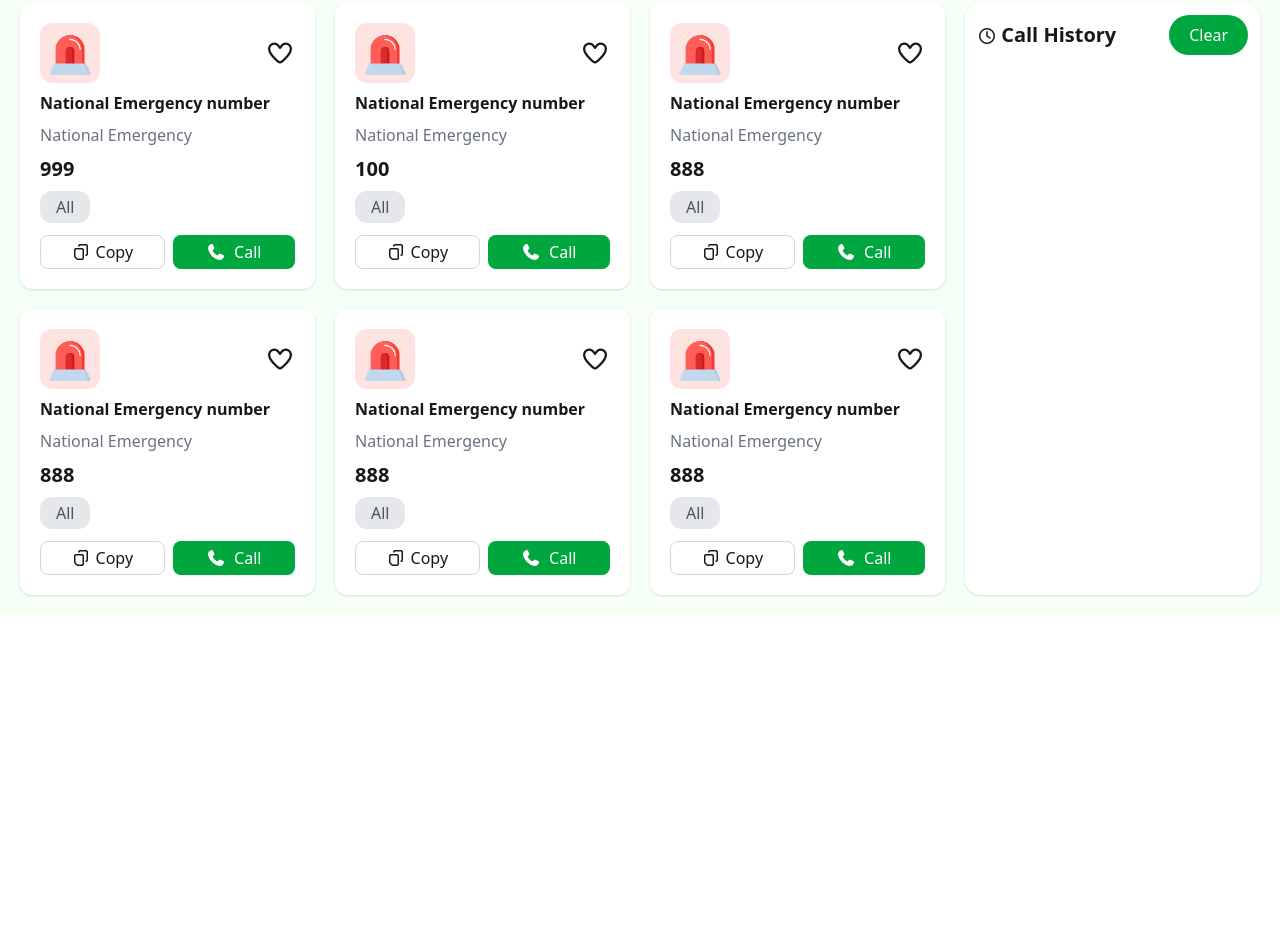
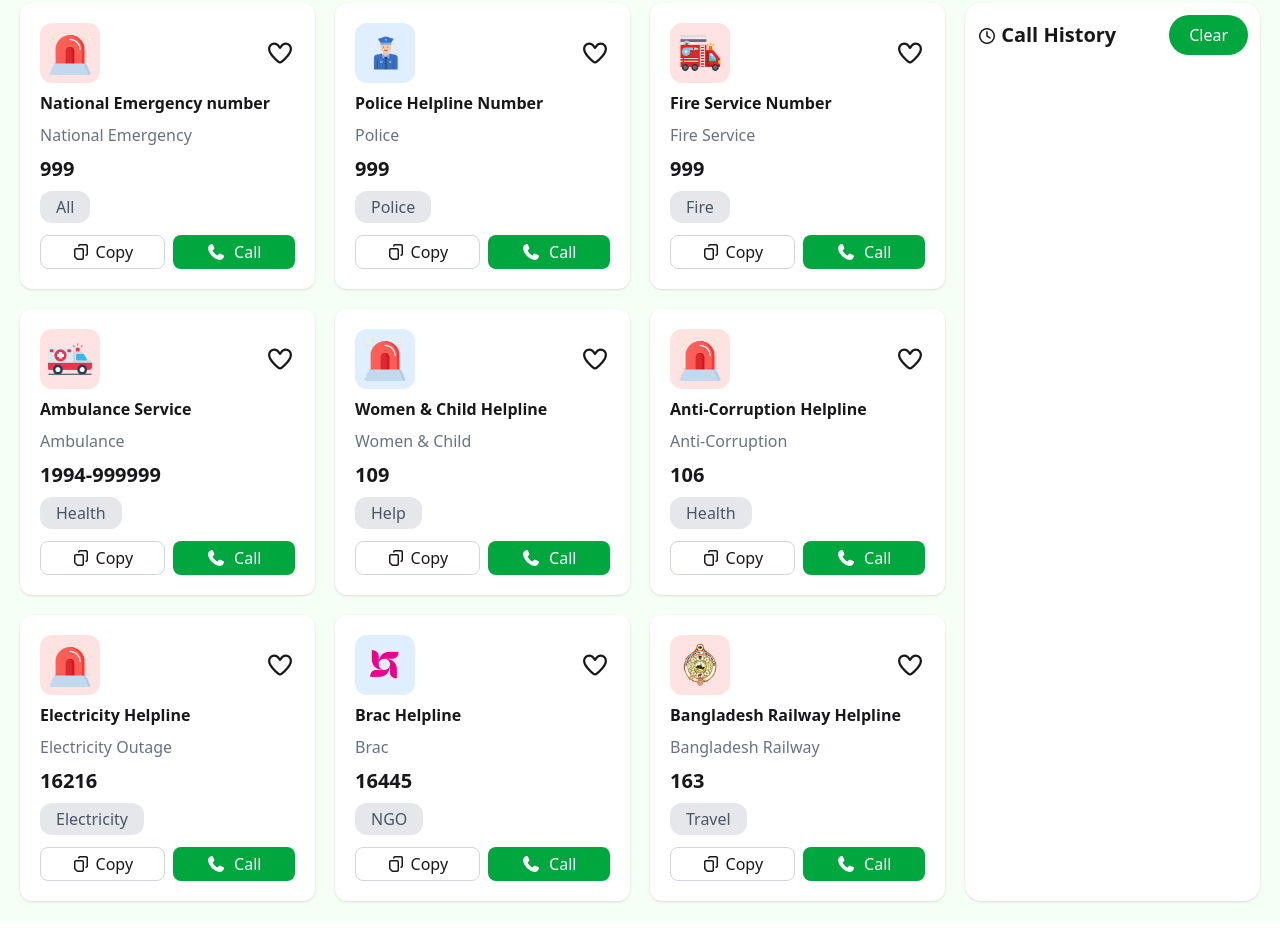
Before and after one commit to ziam8415/Emergency-hotline-project, a plain HTML site: page index.html in a window 1280 px wide. Shown: the part 449-1392 px from the top of the page. Before the commit the page ends 1208 px from the top, so only its background shows below. Drawn offline with nearby package versions, Linux system fonts and the light colour scheme; a web font is replaced by a local one.

Commit message:
final touch

```diff
--- a/index.html
+++ b/index.html
@@ -117,29 +117,125 @@
           <div class="con-card p-5 shadow-sm rounded-xl bg-white my-2 md:my-0">
             <div class="flex justify-between items-center">
               <img
+                class="bg-[#dfefff] p-2 rounded-xl w-15"
+                src="./assets/police.png"
+                alt=""
+              />
+              <i class="fa-regular fa-heart love text-2xl"></i>
+            </div>
+            <h2 class="font-bold my-2">Police Helpline Number</h2>
+            <p class="text-gray-500">Police</p>
+            <p class="text-xl font-bold my-2">999</p>
+            <p
+              class="bg-gray-200 text-gray-600 py-1 px-4 rounded-xl inline-block"
+            >
+              Police
+            </p>
+            <div class="flex gap-2 mt-3">
+              <button
+                class="copy-btn rounded-lg p-1 flex-1 border-1 border-gray-300 hover:bg-gray-600 hover:text-white"
+              >
+                <i class="fa-regular fa-copy rotate-180"></i>
+                Copy
+              </button>
+              <button
+                class="rounded-lg p-1 flex-1 bg-[#00A63E] text-white call-btn hover:bg-gray-600"
+              >
+                <i class="fa-solid fa-phone mr-2"></i>Call
+              </button>
+            </div>
+          </div>
+
+          <div class="con-card p-5 shadow-sm rounded-xl bg-white my-2 md:my-0">
+            <div class="flex justify-between items-center">
+              <img
                 class="bg-[#ffe3e2] p-2 rounded-xl w-15"
+                src="./assets/fire-service.png"
+                alt=""
+              />
+              <i class="fa-regular fa-heart love text-2xl"></i>
+            </div>
+            <h2 class="font-bold my-2">Fire Service Number</h2>
+            <p class="text-gray-500">Fire Service</p>
+            <p class="text-xl font-bold my-2">999</p>
+            <p
+              class="bg-gray-200 text-gray-600 py-1 px-4 rounded-xl inline-block"
+            >
+              Fire
+            </p>
+            <div class="flex gap-2 mt-3">
+              <button
+                class="copy-btn rounded-lg p-1 flex-1 border-1 border-gray-300 hover:bg-gray-600 hover:text-white"
+              >
+                <i class="fa-regular fa-copy rotate-180"></i>
+                Copy
+              </button>
+              <button
+                class="rounded-lg p-1 flex-1 bg-[#00A63E] text-white call-btn hover:bg-gray-600"
+              >
+                <i class="fa-solid fa-phone mr-2"></i>Call
+              </button>
+            </div>
+          </div>
+
+          <div class="con-card p-5 shadow-sm rounded-xl bg-white my-2 md:my-0">
+            <div class="flex justify-between items-center">
+              <img
+                class="bg-[#ffe3e2] p-2 rounded-xl w-15"
+                src="./assets/ambulance.png"
+                alt=""
+              />
+              <i class="fa-regular fa-heart love text-2xl"></i>
+            </div>
+            <h2 class="font-bold my-2">Ambulance Service</h2>
+            <p class="text-gray-500">Ambulance</p>
+            <p class="text-xl font-bold my-2">1994-999999</p>
+            <p
+              class="bg-gray-200 text-gray-600 py-1 px-4 rounded-xl inline-block"
+            >
+              Health
+            </p>
+            <div class="flex gap-2 mt-3">
+              <button
+                class="copy-btn rounded-lg p-1 flex-1 border-1 border-gray-300 hover:bg-gray-600 hover:text-white"
+              >
+                <i class="fa-regular fa-copy rotate-180"></i>
+                Copy
+              </button>
+              <button
+                class="rounded-lg p-1 flex-1 bg-[#00A63E] text-white call-btn hover:bg-gray-600"
+              >
+                <i class="fa-solid fa-phone mr-2"></i>Call
+              </button>
+            </div>
+          </div>
+
+          <div class="con-card p-5 shadow-sm rounded-xl bg-white my-2 md:my-0">
+            <div class="flex justify-between items-center">
+              <img
+                class="bg-[#dfefff] p-2 rounded-xl w-15"
                 src="./assets/emergency.png"
                 alt=""
               />
               <i class="fa-regular fa-heart love text-2xl"></i>
             </div>
-            <h2 class="font-bold my-2">National Emergency number</h2>
-            <p class="text-gray-500">National Emergency</p>
-            <p class="text-xl font-bold my-2">100</p>
+            <h2 class="font-bold my-2">Women & Child Helpline</h2>
+            <p class="text-gray-500">Women & Child</p>
+            <p class="text-xl font-bold my-2">109</p>
             <p
               class="bg-gray-200 text-gray-600 py-1 px-4 rounded-xl inline-block"
             >
-              All
+              Help
             </p>
             <div class="flex gap-2 mt-3">
               <button
-                class="copy-btn rounded-lg p-1 flex-1 border-1 border-gray-300"
+                class="copy-btn rounded-lg p-1 flex-1 border-1 border-gray-300 hover:bg-gray-600 hover:text-white"
               >
                 <i class="fa-regular fa-copy rotate-180"></i>
                 Copy
               </button>
               <button
-                class="rounded-lg p-1 flex-1 bg-[#00A63E] text-white call-btn"
+                class="rounded-lg p-1 flex-1 bg-[#00A63E] text-white call-btn hover:bg-gray-600"
               >
                 <i class="fa-solid fa-phone mr-2"></i>Call
               </button>
@@ -155,23 +251,23 @@
               />
               <i class="fa-regular fa-heart love text-2xl"></i>
             </div>
-            <h2 class="font-bold my-2">National Emergency number</h2>
-            <p class="text-gray-500">National Emergency</p>
-            <p class="text-xl font-bold my-2">888</p>
+            <h2 class="font-bold my-2">Anti-Corruption Helpline</h2>
+            <p class="text-gray-500">Anti-Corruption</p>
+            <p class="text-xl font-bold my-2">106</p>
             <p
               class="bg-gray-200 text-gray-600 py-1 px-4 rounded-xl inline-block"
             >
-              All
+              Health
             </p>
             <div class="flex gap-2 mt-3">
               <button
-                class="copy-btn rounded-lg p-1 flex-1 border-1 border-gray-300"
+                class="copy-btn rounded-lg p-1 flex-1 border-1 border-gray-300 hover:bg-gray-600 hover:text-white"
               >
                 <i class="fa-regular fa-copy rotate-180"></i>
                 Copy
               </button>
               <button
-                class="rounded-lg p-1 flex-1 bg-[#00A63E] text-white call-btn"
+                class="rounded-lg p-1 flex-1 bg-[#00A63E] text-white call-btn hover:bg-gray-600"
               >
                 <i class="fa-solid fa-phone mr-2"></i>Call
               </button>
@@ -187,23 +283,55 @@
               />
               <i class="fa-regular fa-heart love text-2xl"></i>
             </div>
-            <h2 class="font-bold my-2">National Emergency number</h2>
-            <p class="text-gray-500">National Emergency</p>
-            <p class="text-xl font-bold my-2">888</p>
+            <h2 class="font-bold my-2">Electricity Helpline</h2>
+            <p class="text-gray-500">Electricity Outage</p>
+            <p class="text-xl font-bold my-2">16216</p>
             <p
               class="bg-gray-200 text-gray-600 py-1 px-4 rounded-xl inline-block"
             >
-              All
+              Electricity
             </p>
             <div class="flex gap-2 mt-3">
               <button
-                class="copy-btn rounded-lg p-1 flex-1 border-1 border-gray-300"
+                class="copy-btn rounded-lg p-1 flex-1 border-1 border-gray-300 hover:bg-gray-600 hover:text-white"
               >
                 <i class="fa-regular fa-copy rotate-180"></i>
                 Copy
               </button>
               <button
-                class="rounded-lg p-1 flex-1 bg-[#00A63E] text-white call-btn"
+                class="rounded-lg p-1 flex-1 bg-[#00A63E] text-white call-btn hover:bg-gray-600"
+              >
+                <i class="fa-solid fa-phone mr-2"></i>Call
+              </button>
+            </div>
+          </div>
+
+          <div class="con-card p-5 shadow-sm rounded-xl bg-white my-2 md:my-0">
+            <div class="flex justify-between items-center">
+              <img
+                class="bg-[#dfefff] p-2 rounded-xl w-15"
+                src="./assets/brac.png"
+                alt=""
+              />
+              <i class="fa-regular fa-heart love text-2xl"></i>
+            </div>
+            <h2 class="font-bold my-2">Brac Helpline</h2>
+            <p class="text-gray-500">Brac</p>
+            <p class="text-xl font-bold my-2">16445</p>
+            <p
+              class="bg-gray-200 text-gray-600 py-1 px-4 rounded-xl inline-block"
+            >
+              NGO
+            </p>
+            <div class="flex gap-2 mt-3">
+              <button
+                class="copy-btn rounded-lg p-1 flex-1 border-1 border-gray-300 hover:bg-gray-600 hover:text-white"
+              >
+                <i class="fa-regular fa-copy rotate-180"></i>
+                Copy
+              </button>
+              <button
+                class="rounded-lg p-1 flex-1 bg-[#00A63E] text-white call-btn hover:bg-gray-600"
               >
                 <i class="fa-solid fa-phone mr-2"></i>Call
               </button>
@@ -214,67 +342,34 @@
             <div class="flex justify-between items-center">
               <img
                 class="bg-[#ffe3e2] p-2 rounded-xl w-15"
-                src="./assets/emergency.png"
+                src="./assets/Bangladesh-Railway.png"
                 alt=""
               />
               <i class="fa-regular fa-heart love text-2xl"></i>
             </div>
-            <h2 class="font-bold my-2">National Emergency number</h2>
-            <p class="text-gray-500">National Emergency</p>
-            <p class="text-xl font-bold my-2">888</p>
+            <h2 class="font-bold my-2">Bangladesh Railway Helpline</h2>
+            <p class="text-gray-500">Bangladesh Railway</p>
+            <p class="text-xl font-bold my-2">163</p>
             <p
               class="bg-gray-200 text-gray-600 py-1 px-4 rounded-xl inline-block"
             >
-              All
+              Travel
             </p>
             <div class="flex gap-2 mt-3">
               <button
-                class="copy-btn rounded-lg p-1 flex-1 border-1 border-gray-300"
+                class="copy-btn rounded-lg p-1 flex-1 border-1 border-gray-300 hover:bg-gray-600 hover:text-white"
               >
                 <i class="fa-regular fa-copy rotate-180"></i>
                 Copy
               </button>
               <button
-                class="rounded-lg p-1 flex-1 bg-[#00A63E] text-white call-btn"
-              >
-                <i class="fa-solid fa-phone mr-2"></i>Call
-              </button>
-            </div>
-          </div>
-
-          <div class="con-card p-5 shadow-sm rounded-xl bg-white my-2 md:my-0">
-            <div class="flex justify-between items-center">
-              <img
-                class="bg-[#ffe3e2] p-2 rounded-xl w-15"
-                src="./assets/emergency.png"
-                alt=""
-              />
-              <i class="fa-regular fa-heart love text-2xl"></i>
-            </div>
-            <h2 class="font-bold my-2">National Emergency number</h2>
-            <p class="text-gray-500">National Emergency</p>
-            <p class="text-xl font-bold my-2">888</p>
-            <p
-              class="bg-gray-200 text-gray-600 py-1 px-4 rounded-xl inline-block"
-            >
-              All
-            </p>
-            <div class="flex gap-2 mt-3">
-              <button
-                class="copy-btn rounded-lg p-1 flex-1 border-1 border-gray-300"
-              >
-                <i class="fa-regular fa-copy rotate-180"></i>
-                Copy
-              </button>
-              <button
-                class="rounded-lg p-1 flex-1 bg-[#00A63E] text-white call-btn"
+                class="rounded-lg p-1 flex-1 bg-[#00A63E] text-white call-btn hover:bg-gray-600"
               >
                 <i class="fa-solid fa-phone mr-2"></i>Call
               </button>
             </div>
           </div>
         </div>
-
         <!-- History section  -->
         <div class="col-span-3 bg-white rounded-2xl shadow-sm">
           <div class="flex justify-between items-center p-3">
@@ -284,7 +379,7 @@
             </h2>
             <button
               id="clear-btn"
-              class="rounded-3xl px-5 py-2 bg-[#00A63E] text-white"
+              class="rounded-3xl px-5 py-2 bg-[#00A63E] hover:bg-gray-600 text-white"
             >
               Clear
             </button>
```
